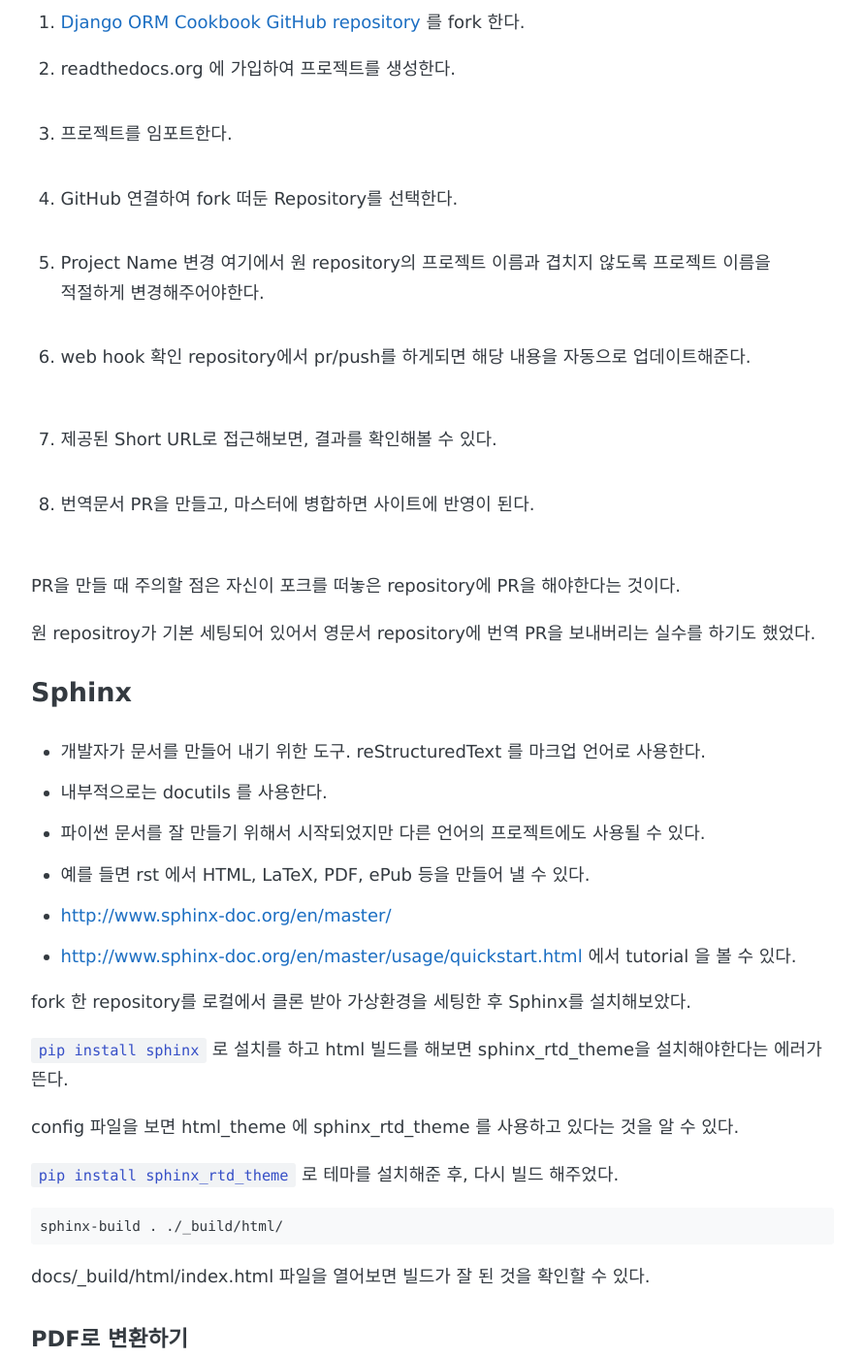
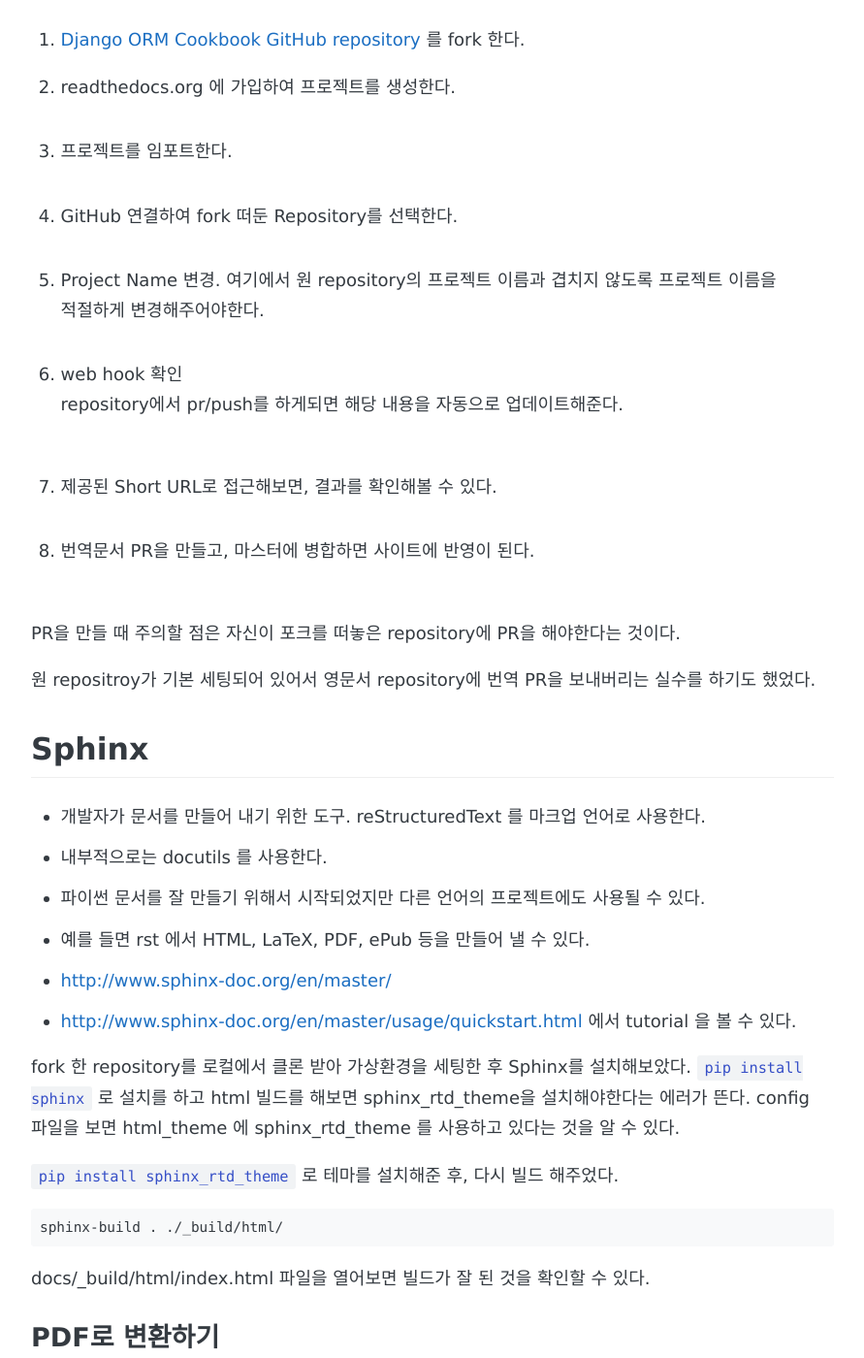
Before and after one commit to 8percent/8percent.github.io, a Jekyll site: the page built from _posts/2018-10-07-Django-ORM-cookbook-translate.md, in a window 1280 px wide and 1400 px high, scrolled down 1299 px. Shown: the whole window at 97% size, without its empty margins (194-1085 px from the left). Built offline with Jekyll 4.4.1, drawn with Linux system fonts in a browser that asks for light colours; some web fonts are replaced; some of the changed lines change nothing that is shown; some of the changed text lies outside the part shown.

Commit message:
CHG: 줄바꿈 정리

```diff
--- a/_posts/2018-10-07-Django-ORM-cookbook-translate.md
+++ b/_posts/2018-10-07-Django-ORM-cookbook-translate.md
@@ -33,7 +33,7 @@
 
 
 
-### Read the docs
+## Read the docs
 
 - 소프트웨어의 문서를 생성하고, 버전을 매기고, 호스팅하는 목적이다.
 - 대부분의 파이썬 오픈소스 프로젝트가 이 사이트를 이용하며 무료이다.
@@ -59,7 +59,7 @@
 
    ![](../images/orm_4_choose_repo.png)
 
-5. Project Name 변경
+5. Project Name 변경.
    여기에서 원 repository의 프로젝트 이름과 겹치지 않도록 프로젝트 이름을 적절하게 변경해주어야한다.
 
    ![](../images/orm_5_project_set.png)
@@ -88,7 +88,7 @@
 
 
 
-### Sphinx
+## Sphinx
 
 - 개발자가 문서를 만들어 내기 위한 도구. reStructuredText 를 마크업 언어로 사용한다.
 - 내부적으로는 docutils 를 사용한다.
@@ -99,11 +99,7 @@
 
 
 
-fork 한 repository를 로컬에서 클론 받아 가상환경을 세팅한 후 Sphinx를 설치해보았다.
-
-`pip install sphinx` 로 설치를 하고 html 빌드를 해보면 sphinx_rtd_theme을 설치해야한다는 에러가 뜬다.
-
-config 파일을 보면 html_theme 에  sphinx_rtd_theme 를 사용하고 있다는 것을 알 수 있다.
+fork 한 repository를 로컬에서 클론 받아 가상환경을 세팅한 후 Sphinx를 설치해보았다. `pip install sphinx` 로 설치를 하고 html 빌드를 해보면 sphinx_rtd_theme을 설치해야한다는 에러가 뜬다. config 파일을 보면 html_theme 에  sphinx_rtd_theme 를 사용하고 있다는 것을 알 수 있다.
 
 `pip install sphinx_rtd_theme` 로 테마를 설치해준 후, 다시 빌드 해주었다.
 
@@ -115,22 +111,17 @@
 
 
 
-#### PDF로 변환하기
+### PDF로 변환하기
 
 rst 문서는 latex 라는 형식을 거쳐 pdf 로 변환할 수 있다.
 
 
 
-https://www.latex-project.org/get/ 에서 mactex(Unix의 경우) 를 다운받아 설치한다.
+- https://www.latex-project.org/get/ 에서 mactex(Unix의 경우) 를 다운받아 설치한다.
 
-- /docs 위치에서 다음과 같은 명령어로 latex를 생성한다.
+- /docs 위치에서 `sphinx-build -b latex . _build/latex` 명령어로 latex를 생성한다.
 
-  `sphinx-build -b latex . _build/latex`
-
-- /docs/_build/latex (Makefile 이 위치한 곳)에서 아래와 같은 명령어로 pdf 를 생성한다.
-
-  `make all-pdf`
-
+- /docs/_build/latex (Makefile 이 위치한 곳)에서 `make all-pdf`로 pdf 를 생성한다.
 
 
 그런데 한글 문서이다보니 pdf 변환 전에 해야할 일이 조금 더 있다.
```
